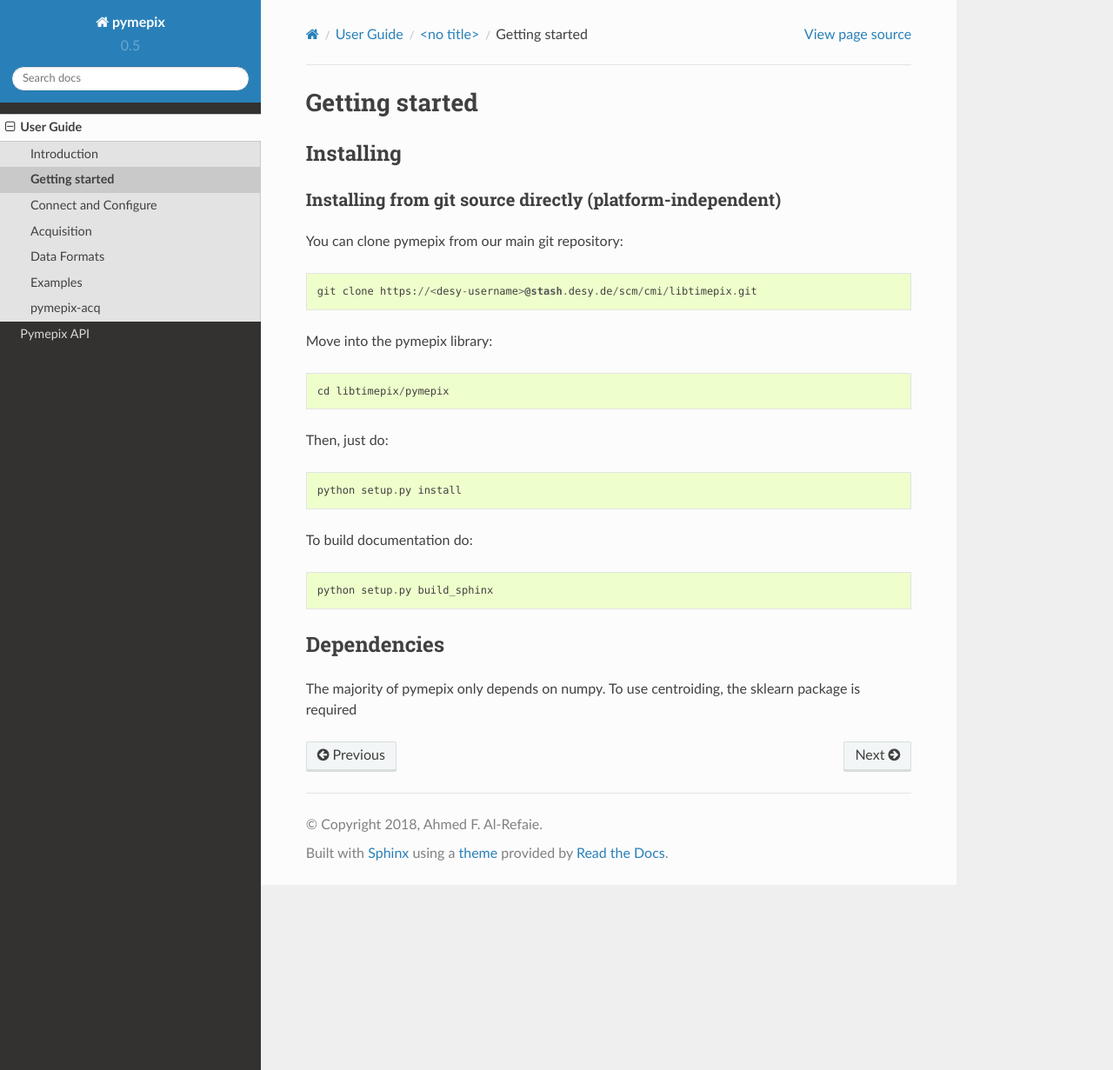
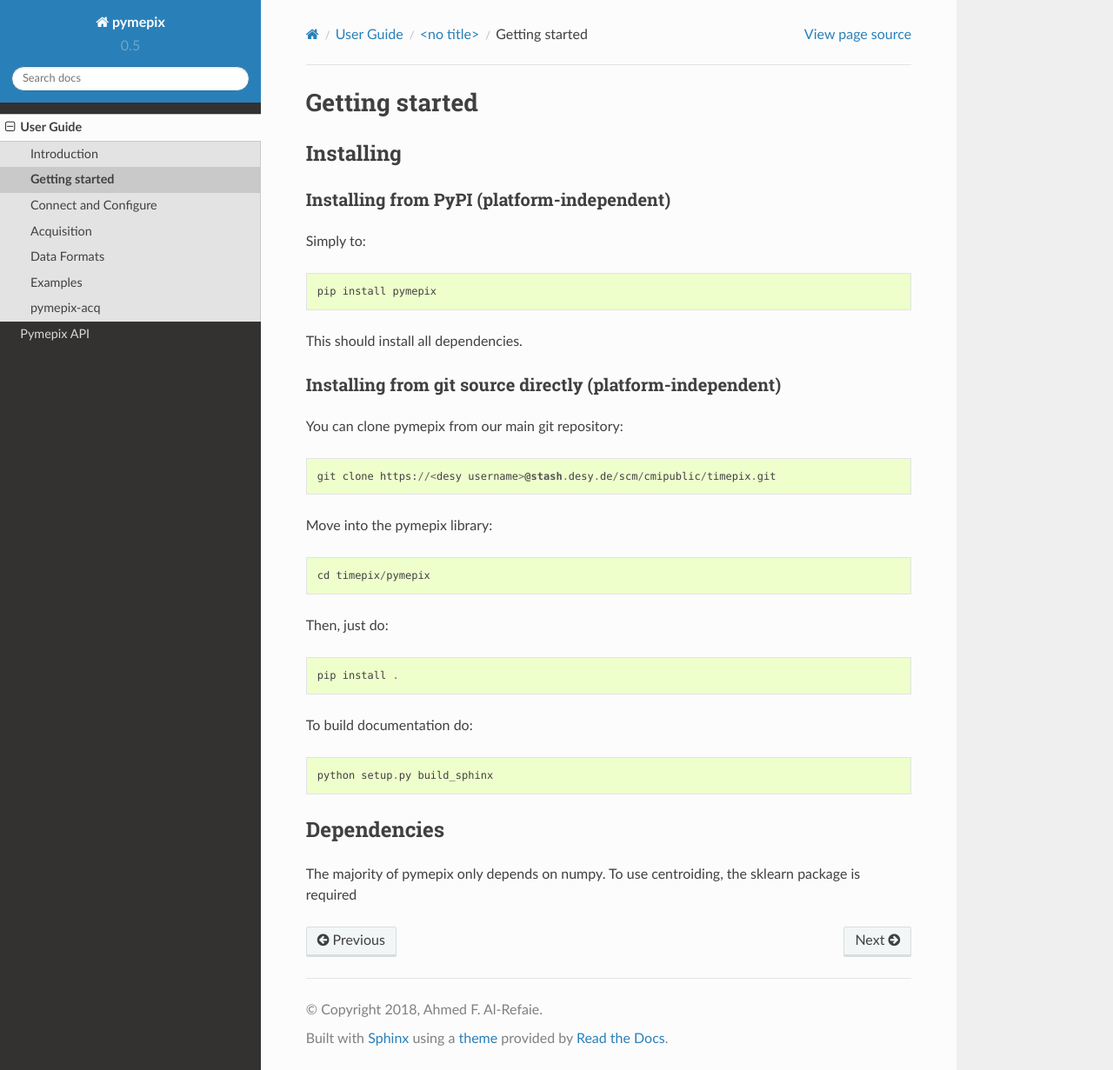
Before and after one commit to CFEL-CMI/pymepix, a Sphinx documentation site: the page built from pymepix/doc/source/users/getting_started.rst, in a window 1280 px wide and 1231 px high. Shown: the whole window at 87% size. Built offline with Sphinx 7.4.7 and the Read the Docs theme 2.0.0, drawn with Linux system fonts in a browser that asks for light colours.

Commit message:
Updated readme to include PyPI instructions

```diff
--- a/pymepix/doc/source/users/getting_started.rst
+++ b/pymepix/doc/source/users/getting_started.rst
@@ -10,20 +10,30 @@ Getting started
 Installing
 ----------
 
+Installing from PyPI (platform-independent)
+~~~~~~~~~~~~~~~~~~~~~~~~~~~~~~~~~~~~~~~~~~~
+
+Simply to::
+
+    pip install pymepix
+
+This should install all dependencies.
+
+
 Installing from git source directly (platform-independent)
 ~~~~~~~~~~~~~~~~~~~~~~~~~~~~~~~~~~~~~~~~~~~~~~~~~~~~~~~~~~
 
 You can clone pymepix from our main git repository::
 
-    git clone https://<desy-username>@stash.desy.de/scm/cmi/libtimepix.git
+    git clone https://<desy username>@stash.desy.de/scm/cmipublic/timepix.git
 
 Move into the pymepix library::
 
-    cd libtimepix/pymepix
+    cd timepix/pymepix
 
 Then, just do::
 
-    python setup.py install
+    pip install .
 
 To build documentation do::
 
```
